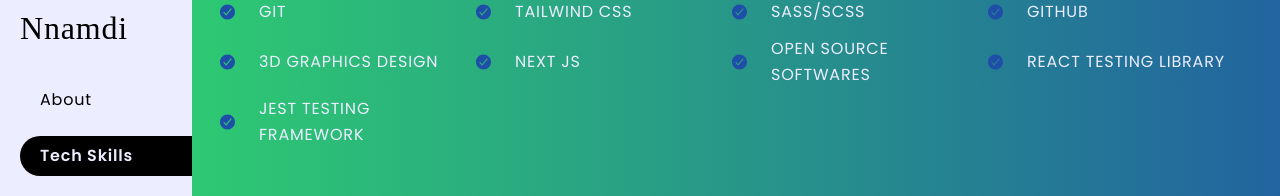
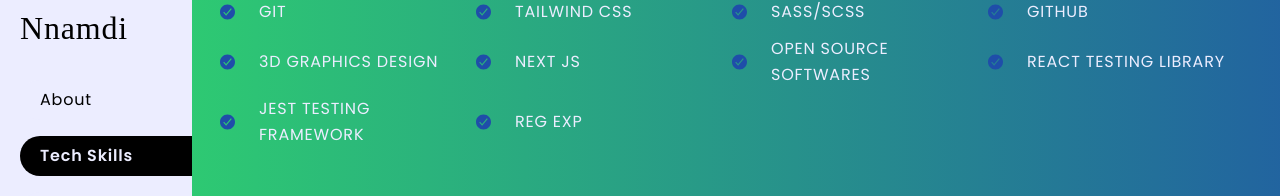
Before and after one commit to AMUZY/Next-portfolio, a Next.js app: page /tech in a window 1280 px wide. Shown: the part 172-368 px from the top of the page. Built offline with nearby package versions, Linux system fonts and the light colour scheme; a web font is replaced by a local one.

Commit message:
added reg exp

```diff
--- a/app/tech/page.jsx
+++ b/app/tech/page.jsx
@@ -207,6 +207,10 @@
                     <Image data-aos-duration={aos_dur} data-aos={aos_style} data-aos-delay="1600" className  = {iconstyle} src={check} alt = "check"/>
                     <h3 data-aos-duration={aos_dur} data-aos={aos_style} data-aos-delay="1500" data-aos-once= {aos_once} className={skillstyle}>JEST TESTING FRAMEWORK</h3>
                 </div>
+                <div className={skilldiv}>
+                    <Image data-aos-duration={aos_dur} data-aos={aos_style} data-aos-delay="1700" className  = {iconstyle} src={check} alt = "check"/>
+                    <h3 data-aos-duration={aos_dur} data-aos={aos_style} data-aos-delay="1550" data-aos-once= {aos_once} className={skillstyle}>REG EXP</h3>
+                </div>
             </div>
             {/* MY CORE TECH STACK */}
             <h1 className={titlestyle}> My core tech stack </h1>
```
